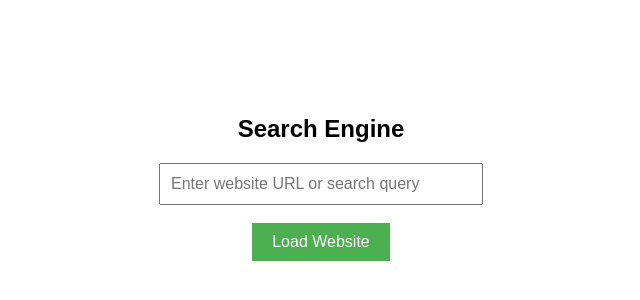
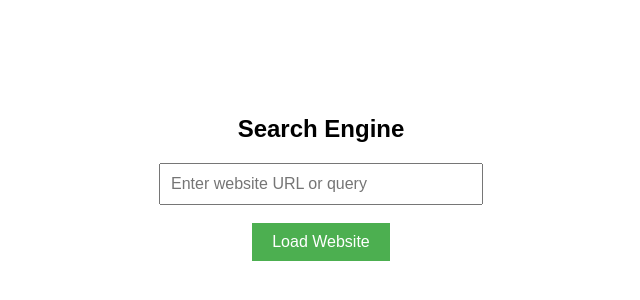
Before and after one commit to Kellarosaa/Ooo, a plain HTML site: page Index.html in a window 1280 px wide. Shown: the part 230-530 px from the top of the page, 319-959 px from the left. Drawn offline with Linux system fonts and the light colour scheme.

Commit message:
Update Index.html

```diff
--- a/Index.html
+++ b/Index.html
@@ -35,7 +35,7 @@
     <div class="loader">
         <h2>Search Engine</h2>
         <form action="https://www.google.com/search" method="GET" target="_blank">
-            <input type="text" name="q" placeholder="Enter website URL or search query" required>
+            <input type="text" name="q" placeholder="Enter website URL or query" required>
             <br><br>
             <input type="submit" value="Load Website">
         </form>
```
